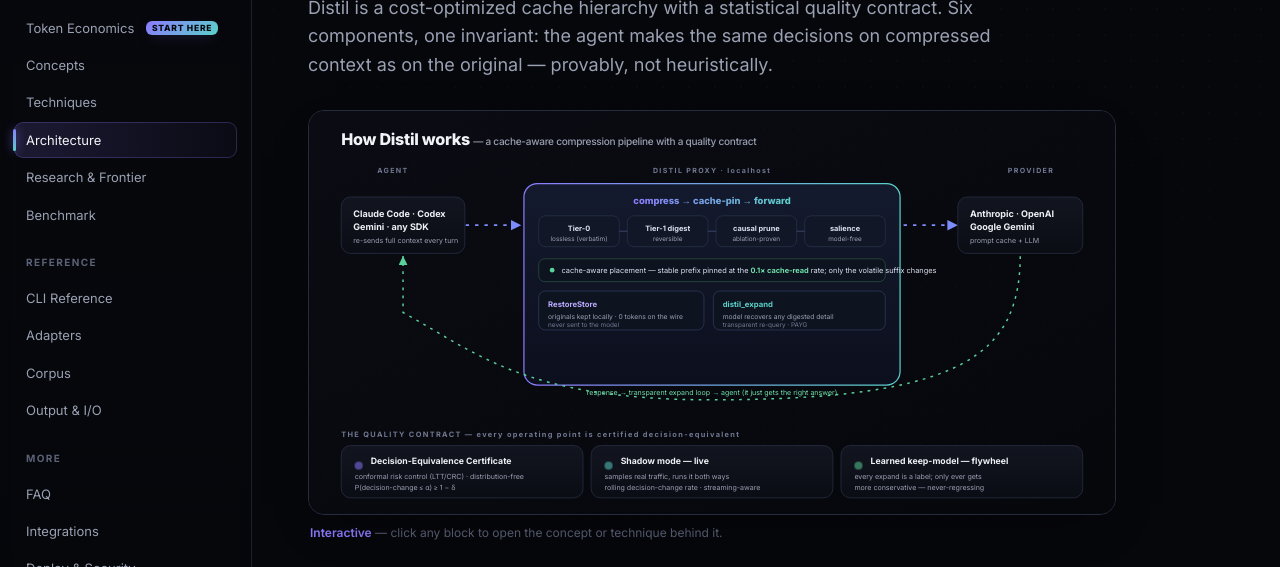
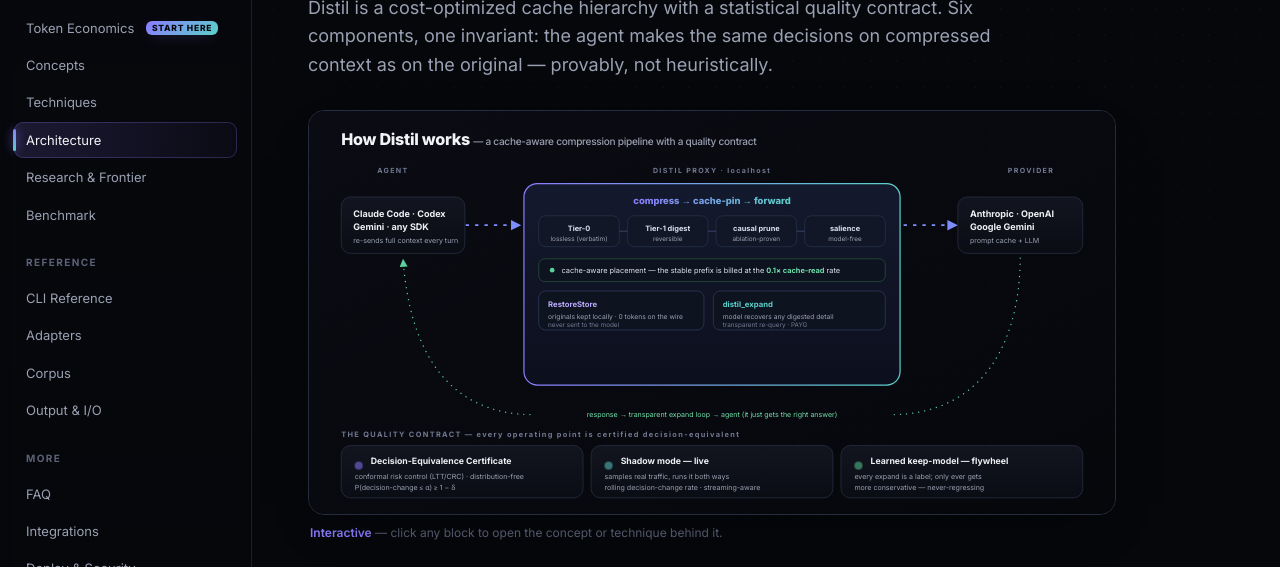
Before and after one commit to pliablepixels/distil, a plain HTML site: page docs/architecture.html in a window 1280 px wide. Shown: the part 186-753 px from the top of the page. Drawn offline with Linux system fonts and the light colour scheme.

Commit message:
docs: fix recovery-loop distortion + text overlap in architecture diagram
- recovery arrow was a single curve that overlapped the hero box and ran under
  its label (unreadable). Split into two clean arcs that stay clear of the box,
  leaving a center lane for the label — no overlap. Round-dot dasharray (+ matching
  .rflow CSS) removes the distortion.
- cache-aware caption overflowed the box edge; trimmed to fit at full size.
- applied to the static SVG (README/index) and the interactive figure on
  architecture.html + concepts.html.

```diff
--- a/docs/architecture.html
+++ b/docs/architecture.html
@@ -99,7 +99,7 @@
       </g>
       <g stroke="#3a486a" stroke-width="1.4" fill="none"><path d="M462,179 L474,179"/><path d="M594,179 L606,179"/><path d="M726,179 L738,179"/></g>
 
-      <a href="techniques.html#cache-aware"><title>Cache-aware placement — pin the stable prefix at the 0.1× cache-read rate</title><rect x="342" y="220" width="516" height="34" rx="9" fill="#0e1320" stroke="#2a5740"/><circle cx="362" cy="237" r="3.5" fill="#5ad19a"/><text x="376" y="241" font-size="11" fill="#dbe0ee">cache-aware placement — stable prefix pinned at the <tspan fill="#6fe0aa" font-weight="700">0.1× cache-read</tspan> rate; only the volatile suffix changes</text></a>
+      <a href="techniques.html#cache-aware"><title>Cache-aware placement — pin the stable prefix at the 0.1× cache-read rate</title><rect x="342" y="220" width="516" height="34" rx="9" fill="#0e1320" stroke="#2a5740"/><circle cx="362" cy="237" r="3.5" fill="#5ad19a"/><text x="376" y="241" font-size="11" fill="#dbe0ee">cache-aware placement — the stable prefix is billed at the <tspan fill="#6fe0aa" font-weight="700">0.1× cache-read</tspan> rate</text></a>
 
       <a href="techniques.html#tiers"><title>RestoreStore — originals kept locally, never sent to the model</title><g transform="translate(342,268)"><rect width="246" height="58" rx="10" fill="#0e1320" stroke="#343f63"/><text x="14" y="24" font-size="11.5" font-weight="700" fill="#bcacff">RestoreStore</text><text x="14" y="42" font-size="10" fill="#9aa0b2">originals kept locally · 0 tokens on the wire</text><text x="14" y="54" font-size="9.5" fill="#727a92">never sent to the model</text></g></a>
       <a href="techniques.html#tiers"><title>distil_expand — the model recovers any digested detail on demand</title><g transform="translate(602,268)"><rect width="256" height="58" rx="10" fill="#0e1320" stroke="#343f63"/><text x="14" y="24" font-size="11.5" font-weight="700" fill="#5ad1c9">distil_expand</text><text x="14" y="42" font-size="10" fill="#9aa0b2">model recovers any digested detail</text><text x="14" y="54" font-size="9.5" fill="#727a92">transparent re-query · PAYG</text></g></a>
@@ -110,8 +110,9 @@
         <text x="18" y="69" font-size="10.5" fill="#9aa0b2">prompt cache + LLM</text>
       </g>
 
-      <path d="M1059,212 C1059,360 980,430 600,430 C320,430 250,360 140,300 L140,216" fill="none" stroke="#5ad19a" stroke-width="2.2" class="rflow" marker-end="url(#iaarb)"/>
-      <text x="600" y="423" text-anchor="middle" font-size="10.5" fill="#6fe0aa">response → transparent expand loop → agent (it just gets the right answer)</text>
+      <path d="M1059,214 C1059,360 992,452 866,452" fill="none" stroke="#5ad19a" stroke-width="2" class="rflow"/>
+      <path d="M334,452 C208,452 150,360 140,220" fill="none" stroke="#5ad19a" stroke-width="2" class="rflow" marker-end="url(#iaarb)"/>
+      <text x="600" y="456" text-anchor="middle" font-size="10.5" fill="#6fe0aa">response → transparent expand loop → agent (it just gets the right answer)</text>
 
       <text x="48" y="486" font-size="11" letter-spacing="2" font-weight="700" fill="#717892">THE QUALITY CONTRACT — every operating point is certified decision-equivalent</text>
       <a href="concepts.html#contract"><title>Decision-Equivalence Certificate — the conformal guarantee</title><g transform="translate(48,498)"><rect width="360" height="78" rx="14" fill="url(#iacard)" stroke="#2c344a"/><circle cx="26" cy="30" r="6" fill="#8b7bff" class="pulse"/><text x="44" y="28" font-size="13" font-weight="700" fill="#eef0f5">Decision-Equivalence Certificate</text><text x="20" y="50" font-size="10.5" fill="#9aa0b2">conformal risk control (LTT/CRC) · distribution-free</text><text x="20" y="66" font-size="10.5" fill="#9aa0b2">P(decision-change ≤ α) ≥ 1 − δ</text></g></a>
--- a/docs/site.css
+++ b/docs/site.css
@@ -305,8 +305,8 @@ td code { font-size: 11.5px; }
    SVG sanitizer never sees it; the standalone .svg stays static + safe. */
 .archfig .flow { stroke-dasharray: 5 9; animation: archdash 1.1s linear infinite; }
 @keyframes archdash { to { stroke-dashoffset: -28; } }
-.archfig .rflow { stroke-dasharray: 4 8; animation: archrdash 1.5s linear infinite; }
-@keyframes archrdash { to { stroke-dashoffset: 24; } }
+.archfig .rflow { stroke-dasharray: 0.1 9; stroke-linecap: round; animation: archrdash 2.2s linear infinite; }
+@keyframes archrdash { to { stroke-dashoffset: -18; } }
 .archfig .pulse { animation: archpulse 2.4s ease-in-out infinite; }
 @keyframes archpulse { 0%, 100% { opacity: .5; } 50% { opacity: 1; } }
 @media (prefers-reduced-motion: reduce) {
```
Also changed, not shown: docs/concepts.html (+4 -3 lines), docs/assets/architecture.svg.
